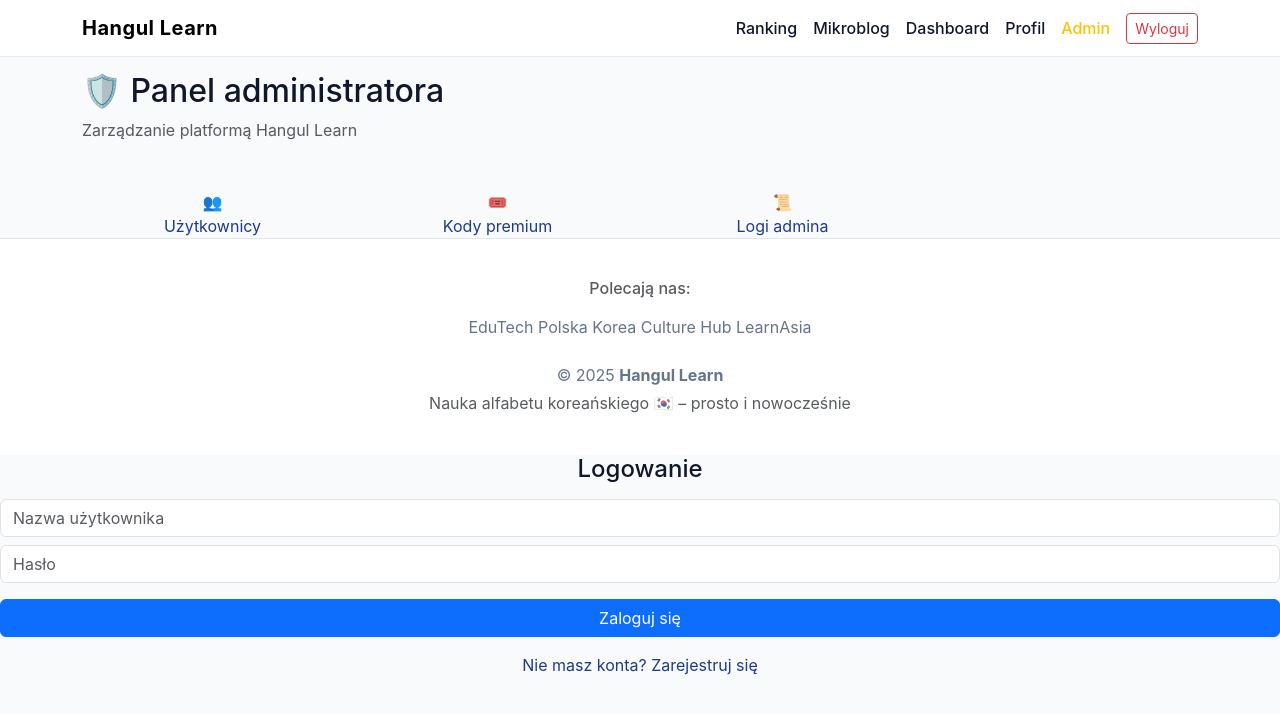
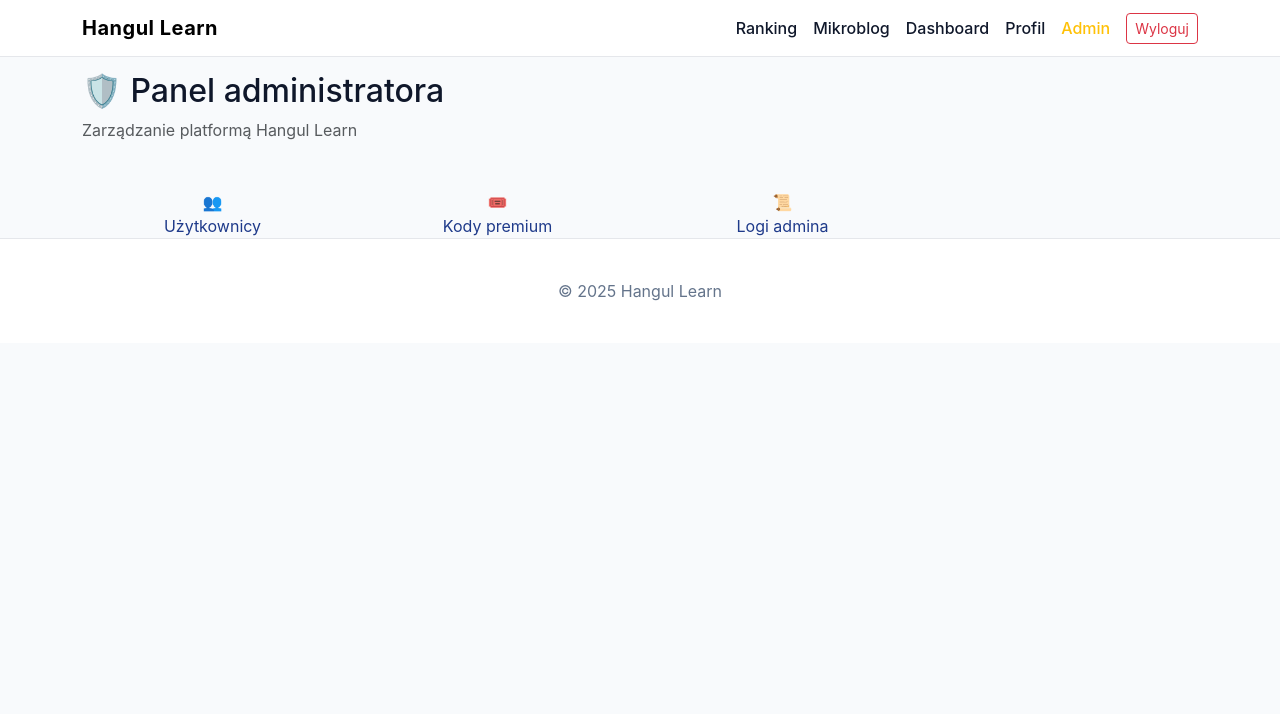
Before and after one commit to ugryzh/Hangulko, a PHP site: page /admin/index.php in a window 1280 px wide. Shown: the top 714 px of the page. Run offline with PHP 8.4, Linux system fonts and the light colour scheme; the visitor is signed in with stand-in values (Sample User, id 1).

Commit message:
Update footer.php

```diff
--- a/partials/footer.php
+++ b/partials/footer.php
@@ -1,70 +1,19 @@
 <footer class="footer">
-  <div class="container">
-
-    <!-- POLECAJĄ NAS -->
-    <div class="recommended-section mb-4">
-      <h6 class="text-muted mb-3">Polecają nas:</h6>
-      <div class="recommended-logos">
-        <span class="rec-logo">EduTech Polska</span>
-        <span class="rec-logo">Korea Culture Hub</span>
-        <span class="rec-logo">LearnAsia</span>
-      </div>
-    </div>
-
-    <p class="mb-1">
-      © <?= date('Y') ?> <strong>Hangul Learn</strong>
-    </p>
-
-    <p class="text-muted mb-0">
-      Nauka alfabetu koreańskiego 🇰🇷 – prosto i nowocześnie
-    </p>
-
-  </div>
+  © <?= date('Y') ?> Hangul Learn
 </footer>
 
-<!-- =========================
-     POPUP LOGOWANIE / REJESTRACJA
-========================= -->
-<div id="authModal" class="modal-auth">
-  <div class="modal-box auth-card animate">
+<div id="authOverlay" class="auth-overlay">
+  <div class="auth-modal">
 
-    <h4 class="text-center mb-3" id="authTitle">
-      Logowanie
-    </h4>
+    <h3 id="authTitle">Logowanie</h3>
 
     <form id="authForm">
-
-      <input
-        type="text"
-        name="username"
-        class="form-control mb-2"
-        placeholder="Nazwa użytkownika"
-        required
-      >
-
-      <input
-        type="password"
-        name="password"
-        class="form-control mb-3"
-        placeholder="Hasło"
-        required
-      >
-
-      <button
-        type="submit"
-        class="btn btn-primary w-100"
-        id="authSubmit"
-      >
-        Zaloguj się
-      </button>
-
+      <input name="username" placeholder="Nazwa użytkownika" required>
+      <input type="password" name="password" placeholder="Hasło" required>
+      <button id="authSubmit">Zaloguj</button>
     </form>
 
-    <p class="text-center mt-3 mb-0">
-      <a href="#" id="switchAuth">
-        Nie masz konta? Zarejestruj się
-      </a>
-    </p>
+    <div id="authSwitch" class="auth-switch"></div>
 
   </div>
 </div>
```
